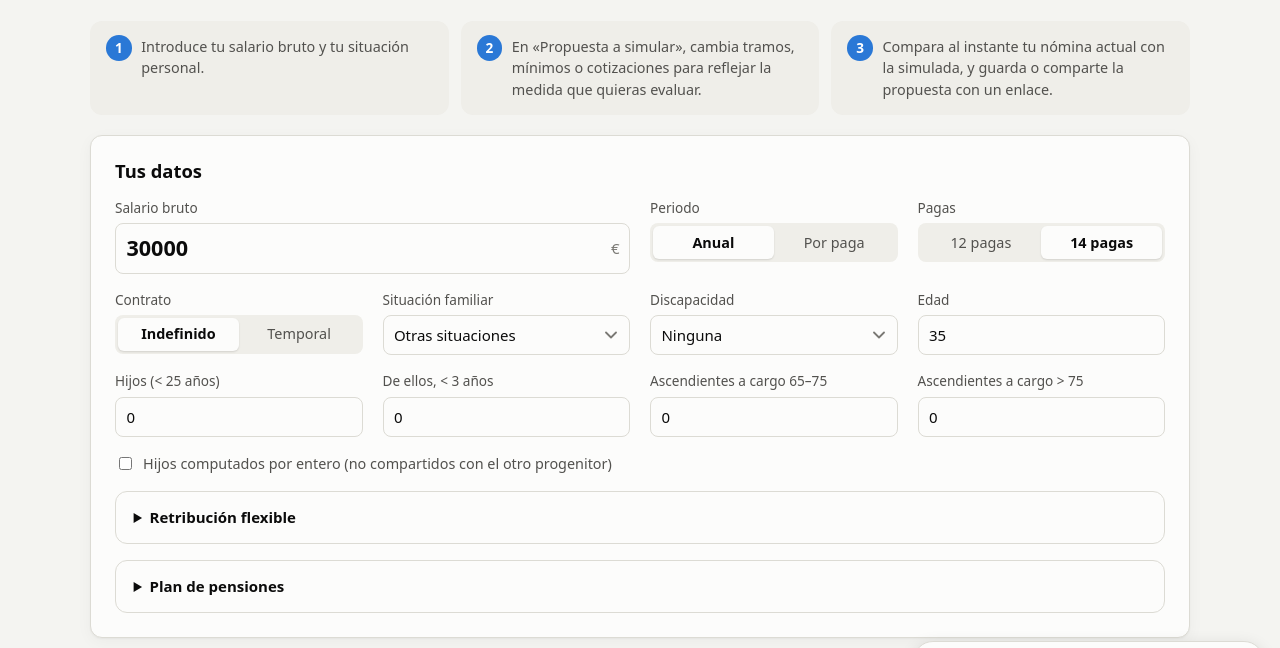
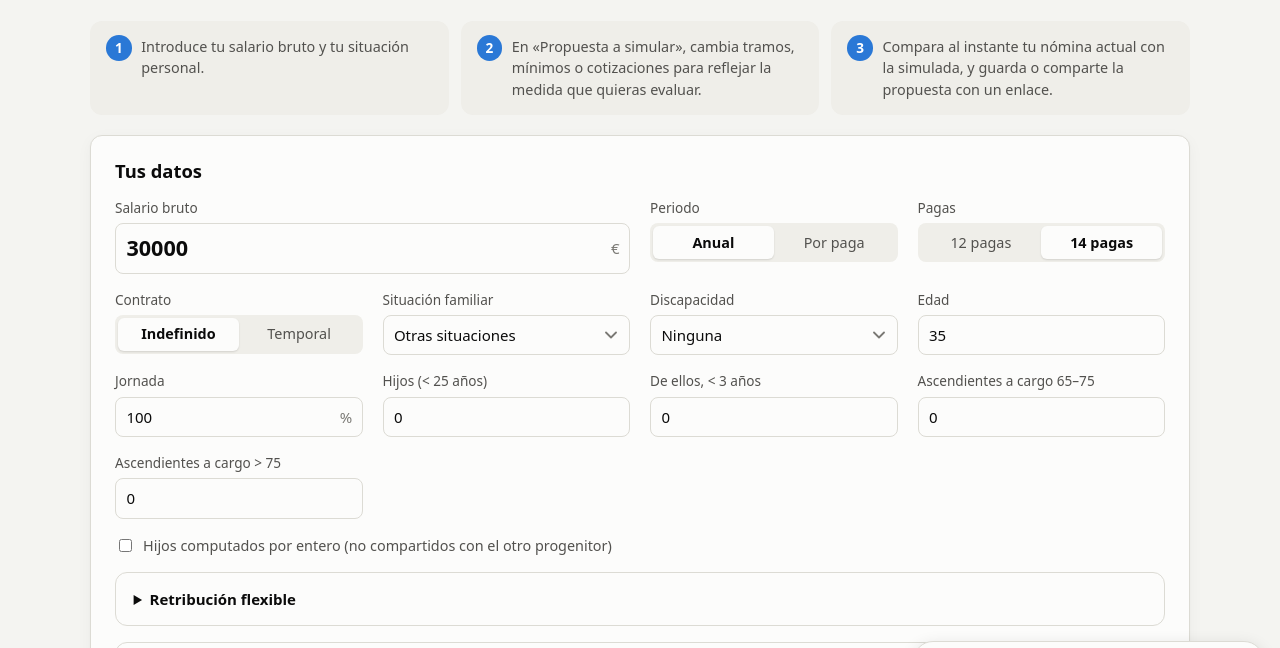
Before and after one commit to molinero95/SalaryCalculatorESP, a website with bundled scripts: page index.html in a window 1280 px wide. Shown: the part 103-751 px from the top of the page. Built offline with nearby package versions, Linux system fonts and the light colour scheme.

Commit message:
fix: scale the minimum contribution base for part-time work
Low salaries were charged social security on the full-time minimum base.
Add a working hours (%) input and reduce the minimum base accordingly.

```diff
--- a/index.html
+++ b/index.html
@@ -96,6 +96,14 @@
           <div class="field">
             <label for="age" data-i18n="age"></label>
             <input id="age" name="age" type="number" min="16" max="100" />
+          </div>
+
+          <div class="field">
+            <label for="partTime" data-i18n="partTime"></label>
+            <div class="input-unit">
+              <input id="partTime" name="partTime" type="number" min="1" max="100" step="1" />
+              <span class="unit">%</span>
+            </div>
           </div>
 
           <div class="field">
--- a/js/app.js
+++ b/js/app.js
@@ -27,6 +27,7 @@ const PERIOD_OF_AMOUNT = Object.fromEntries(
 const NUMERIC_INPUTS = new Set([
   'salary',
   'payments',
+  'partTime',
   'familySituation',
   'age',
   'children',
@@ -89,6 +90,7 @@ function initialState() {
   state.input.payments = oneOf(state.input.payments, [14, 12]);
   state.input.familySituation = oneOf(state.input.familySituation, [3, 2, 1]);
   state.input.disability = oneOf(state.input.disability, [0, 33, 65]);
+  state.input.partTime = Math.min(100, Math.max(1, state.input.partTime));
   for (const period of Object.keys(AMOUNT_FIELDS)) state.input[period] = oneOf(state.input[period], ['annual', 'monthly']);
   return state;
 }
--- a/js/calc.js
+++ b/js/calc.js
@@ -16,9 +16,13 @@ export function applyScale(brackets, base) {
   return tax;
 }
 
-/** Annual social security contributions for one set of rates (employee or employer). */
-function contributions(grossAnnual, socialSecurity, rates, contract) {
-  const { minBase, maxBase, solidarityBand1Limit, solidarityBand2Limit } = socialSecurity;
+/**
+ * Annual social security contributions for one set of rates (employee or employer).
+ * Part-time workers have the minimum base reduced in proportion to their hours.
+ */
+function contributions(grossAnnual, socialSecurity, rates, { contract, partTime }) {
+  const { maxBase, solidarityBand1Limit, solidarityBand2Limit } = socialSecurity;
+  const minBase = (socialSecurity.minBase * partTime) / 100;
   const monthly = grossAnnual / 12;
   const base = Math.min(Math.max(monthly, minBase), maxBase);
   const unemployment = contract === 'temporary' ? rates.unemploymentTemporary : rates.unemploymentPermanent;
@@ -182,8 +186,8 @@ export function computePayroll(input, scenario, grossAnnual = grossAnnualOf(inpu
 
   // Employer pension contributions are part of the contribution base
   const contributionBase = gross + input.pensionEmployer;
-  const employee = contributions(contributionBase, scenario.socialSecurity, scenario.employee, input.contract);
-  const employer = contributions(contributionBase, scenario.socialSecurity, scenario.employer, input.contract);
+  const employee = contributions(contributionBase, scenario.socialSecurity, scenario.employee, input);
+  const employer = contributions(contributionBase, scenario.socialSecurity, scenario.employer, input);
 
   const flexible = flexibleCompensation(input, scenario.flexible, gross);
   const taxableGross = gross - flexible.exempt;
--- a/js/defaults.js
+++ b/js/defaults.js
@@ -118,6 +118,7 @@ export const DEFAULT_INPUT = {
   period: 'annual', // 'annual' | 'perPayment'
   payments: 14, // 12 | 14
   contract: 'permanent', // 'permanent' | 'temporary'
+  partTime: 100, // % of a full-time working week
   familySituation: 3, // 1 | 2 | 3, see withholdingFreeMin*
   age: 35,
   children: 0,
--- a/js/i18n/ca.js
+++ b/js/i18n/ca.js
@@ -217,4 +217,5 @@ export default {
   f_employmentLimit: "Límit pla d'ocupació",
   f_netIncomeShareLimit: 'Màxim sobre rendiments nets',
   f_highIncomeThreshold: "Renda a partir de la qual la teva aportació no pot superar la de l'empresa",
+  partTime: 'Jornada',
 };
--- a/js/i18n/en.js
+++ b/js/i18n/en.js
@@ -217,4 +217,5 @@ export default {
   f_employmentLimit: 'Employment plan limit',
   f_netIncomeShareLimit: 'Maximum over net income',
   f_highIncomeThreshold: 'Income above which your contribution can’t exceed the employer’s',
+  partTime: 'Working hours',
 };
--- a/js/i18n/es.js
+++ b/js/i18n/es.js
@@ -217,4 +217,5 @@ export default {
   f_employmentLimit: 'Límite plan de empleo',
   f_netIncomeShareLimit: 'Máximo sobre rendimientos netos',
   f_highIncomeThreshold: 'Renta desde la que tu aportación no puede superar la de la empresa',
+  partTime: 'Jornada',
 };
--- a/js/i18n/eu.js
+++ b/js/i18n/eu.js
@@ -217,4 +217,5 @@ export default {
   f_employmentLimit: 'Enplegu-planaren muga',
   f_netIncomeShareLimit: 'Etekin garbien gaineko gehienekoa',
   f_highIncomeThreshold: 'Zure ekarpenak enpresarena gainditu ezin duen errenta',
+  partTime: 'Lanaldia',
 };
--- a/js/i18n/gl.js
+++ b/js/i18n/gl.js
@@ -217,4 +217,5 @@ export default {
   f_employmentLimit: 'Límite plan de emprego',
   f_netIncomeShareLimit: 'Máximo sobre rendementos netos',
   f_highIncomeThreshold: 'Renda desde a que a túa achega non pode superar a da empresa',
+  partTime: 'Xornada',
 };
```
Also changed, not shown: tests/calc.test.js (+9 -0 lines).
